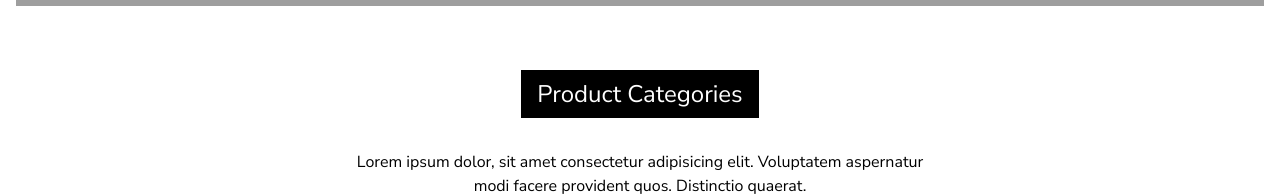
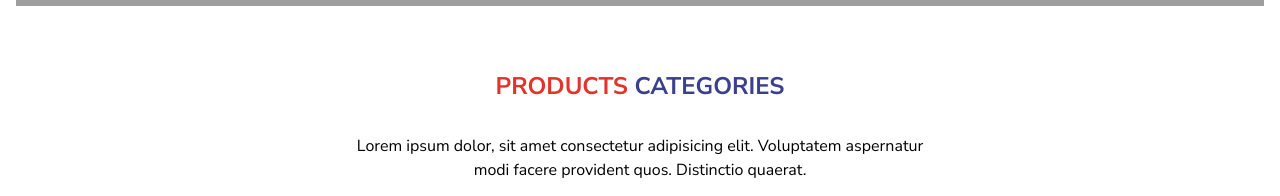
Before and after one commit to Udee101/vue-ecommerce-store, a Vue app: page / in a window 1280 px wide. Shown: the part 554-750 px from the top of the page. Built offline with nearby package versions, Linux system fonts and the light colour scheme; no server answers; grey boxes are pictures that could not be loaded.

Commit message:
update:update category and header text components

```diff
--- a/src/components/CartegoryCard.vue
+++ b/src/components/CartegoryCard.vue
@@ -1,22 +1,20 @@
 <script setup>
-defineProps({
-  title: String
-})
+	defineProps({
+		title: String,
+	});
 </script>
 
 <template>
-  <div class="px-2 py-3">
-    <router-link :to="{name: 'home'}">
-      <div class="img-container bg-[#F3F3F3] p-6 w-32 h-auto md:w-full">
-        <img src="https://fakestoreapi.com/img/81fPKd-2AYL._AC_SL1500_.jpg" alt="" class="w-full h-full lg:w-[80%] mx-auto mix-blend-darken duration-500">
-      </div>
-      <p class="py-3 font-semibold">{{ title }}</p>
-    </router-link>
-  </div>
+	<div class="py-3 md:w-[30%]">
+		<router-link :to="{ name: 'home' }">
+			<div class="img-container bg-grey p-6 w-44 h-auto md:w-full">
+				<img
+					src="https://fakestoreapi.com/img/81fPKd-2AYL._AC_SL1500_.jpg"
+					alt=""
+					class="w-full h-full lg:w-[80%] mx-auto mix-blend-darken duration-500"
+				/>
+			</div>
+			<p class="py-3 font-semibold">{{ title }}</p>
+		</router-link>
+	</div>
 </template>
-
-<style scoped>
-.img-container:hover img {
-  transform: scale(1.05);
-}
-</style>
--- a/src/components/Categories.vue
+++ b/src/components/Categories.vue
@@ -2,6 +2,7 @@
 	import { onMounted, ref } from "vue";
 	import { getProductsCategories } from "../api/products";
 	import CartegoryCard from "./CartegoryCard.vue";
+	import HeaderText from "./HeaderText.vue";
 
 	const categories = ref([]);
 	onMounted(() => {
@@ -13,11 +14,12 @@
 
 <template>
 	<section class="w-full">
-		<div class="max-w-[1200px] mx-auto pt-10 pb-32">
+		<div class="max-w-site mx-auto pt-10 pb-32">
 			<div class="flex flex-col gap-y-8 place-items-center text-center">
-				<header class="max-w-[16rem] mt-6 text-2xl">
-					<h2 class="bg-black text-white py-2 px-4">Product Categories</h2>
-				</header>
+				<HeaderText
+					:first-text="'Products '"
+					:second-text="'Categories'"
+				/>
 
 				<p class="max-w-[600px]">
 					Lorem ipsum dolor, sit amet consectetur adipisicing elit. Voluptatem
--- a/src/components/HeaderText.vue
+++ b/src/components/HeaderText.vue
@@ -2,15 +2,11 @@
   defineProps({
     firstText: String,
     secondText: String,
-    headerClass: String
   })
 </script>
 
 <template>
-  <header :class="headerClass">
+  <header class="text-2xl mt-6">
     <h2 class="font-bold text-primary uppercase"><span class="text-secondary">{{ firstText }} </span>{{ secondText }}</h2>
   </header>
 </template>
-
-<style scoped>
-</style>
--- a/src/components/NewProducts.vue
+++ b/src/components/NewProducts.vue
@@ -18,7 +18,6 @@
 		<div class="max-w-site mx-auto pb-32">
 			<div class="flex flex-col gap-y-8 place-items-center text-center">
 				<HeaderText
-					:header-class="'max-w-[16rem] mt-6 text-2xl'"
 					:first-text="'New '"
 					:second-text="'Products'"
 				/>
@@ -44,6 +43,3 @@
 		</div>
 	</section>
 </template>
-
-<style scoped>
-</style>
```
